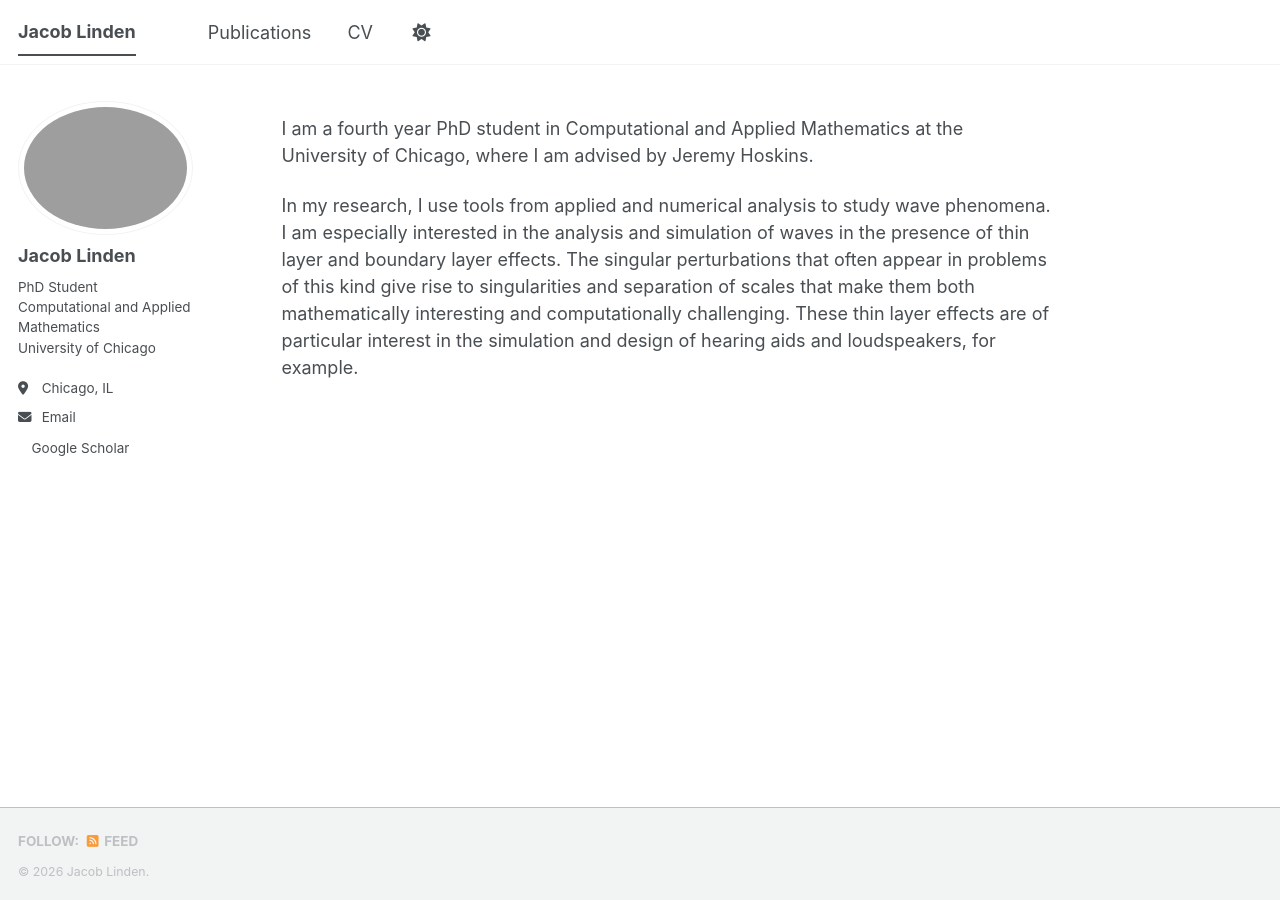
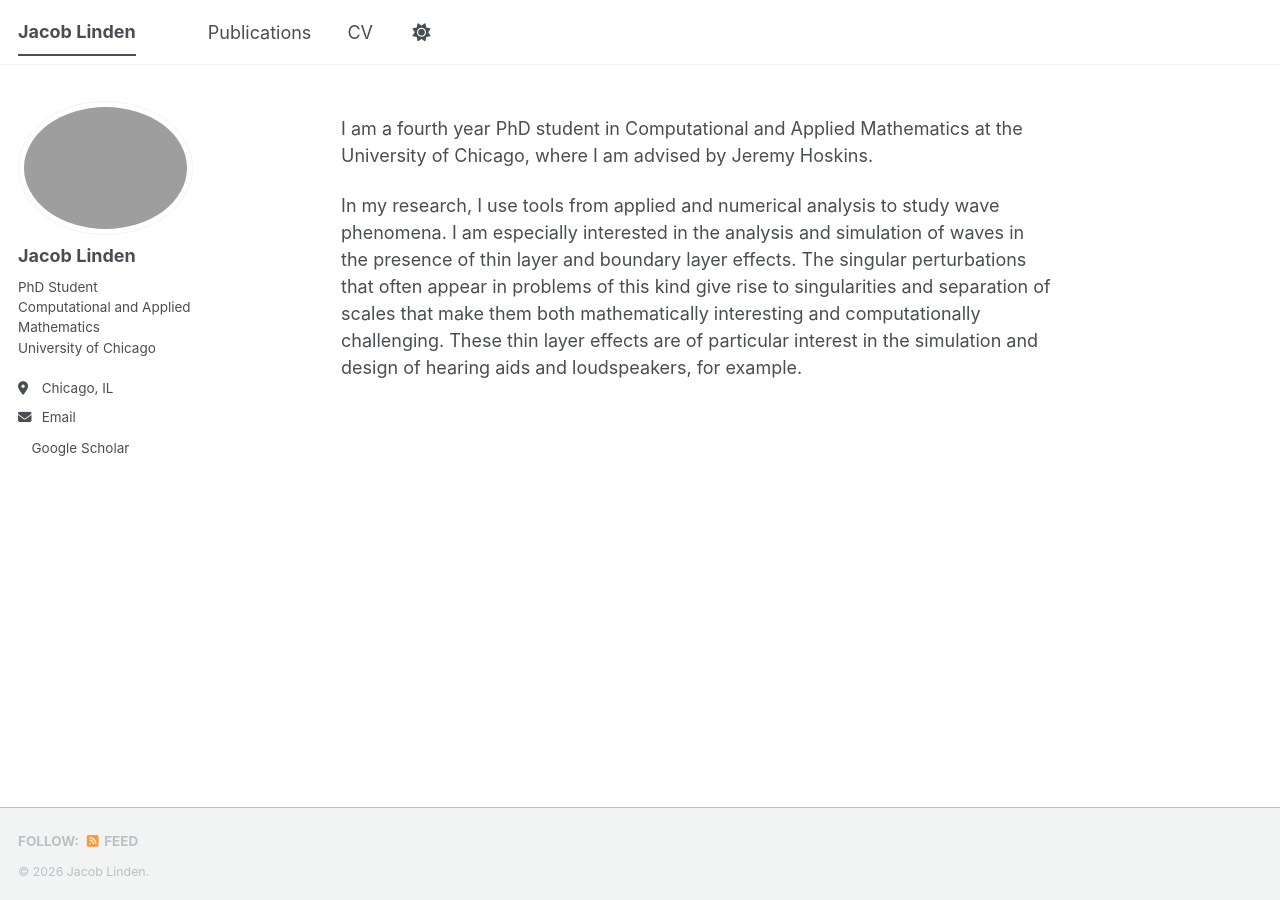
Before and after one commit to jacobtlinden/jacobtlinden.github.io, a Jekyll site: the page built from _pages/about.md, in a window 1280 px wide. Built offline with Jekyll 4.4.1, drawn with Linux system fonts in a browser that asks for light colours; a script bundle is joined from its source files by our own code; a style sheet for code colours, icons or effects is not loaded.

Commit message:
Update main.scss

```diff
--- a/assets/css/main.scss
+++ b/assets/css/main.scss
@@ -42,3 +42,9 @@
     max-width: 300px;   // default is 250px
   }
 }
+
+.page {
+  @include breakpoint($x-large) {
+    padding-left: calc(5% + 50px);
+  }
+}
```
